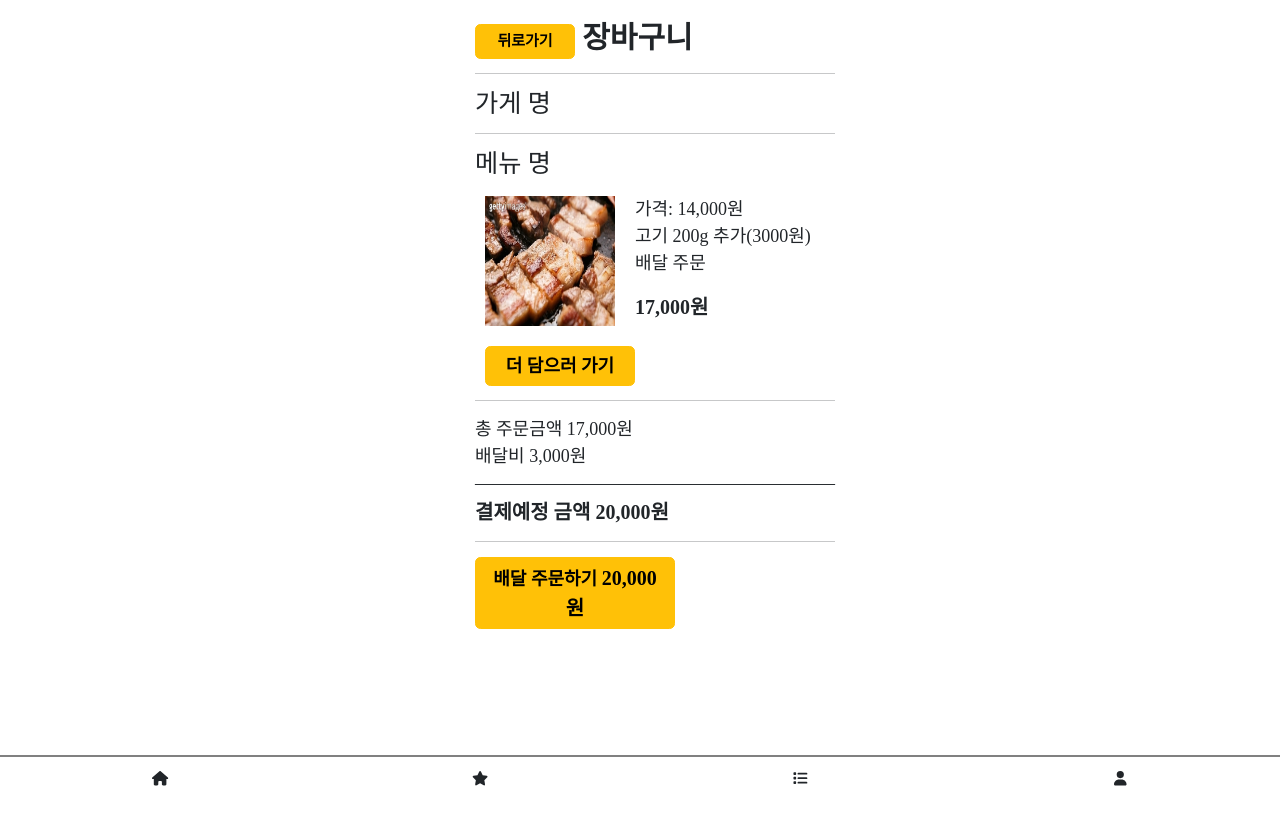
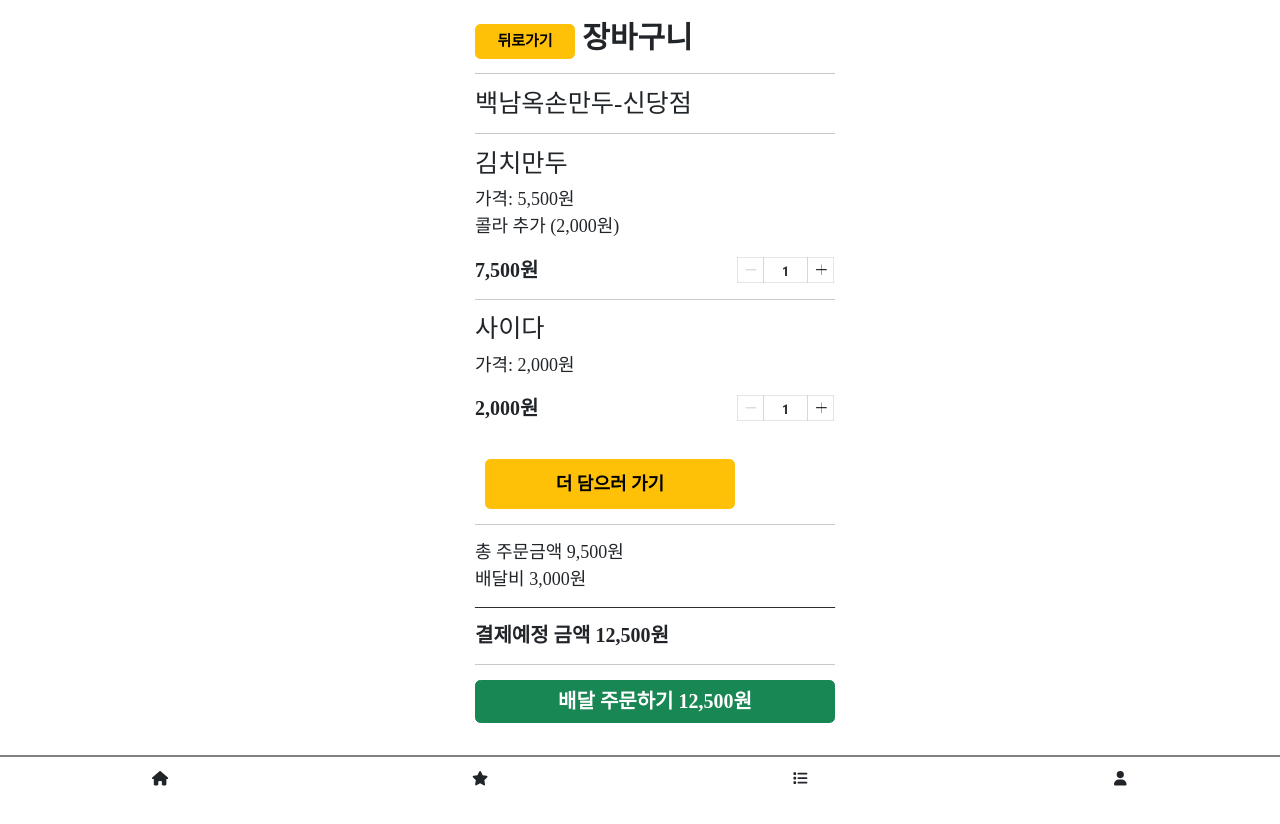
Before and after one commit to sdiaeyu6n/BBLink_frontend, a React (Create React App) app: page /mybag in a window 1280 px wide. Shown: the top 824 px of the page. Built offline with nearby package versions, Linux system fonts and the light colour scheme; a web font is replaced by a local one.

Commit message:
장바구니 끝남

```diff
--- a/src/components/StoreDetail.js
+++ b/src/components/StoreDetail.js
@@ -68,7 +68,9 @@ const StoreDetail = () => {
               {"  "}
               <Button
                 variant="success"
-                onClick={handleHeart}
+                onClick={() => {
+                  navigate("/mybag");
+                }}
                 style={{ width: 250, fontSize: 30, marginLeft: 15 }}
               >
                 <b>장바구니 보기</b>
--- a/src/pages/MyBag.js
+++ b/src/pages/MyBag.js
@@ -31,31 +31,41 @@ const MyBag = () => {
       </div>
       <hr></hr>
       <div>
-        <h3>가게 명</h3>
+        <h3>백남옥손만두-신당점</h3>
       </div>
       <hr></hr>
-      <div>
-        <h3>메뉴 명</h3>
-      </div>
-      <div className="StoreInfoImage" style={{ float: "left", margin: 10 }}>
+
+      {/* <div className="StoreInfoImage" style={{ float: "left", margin: 10 }}>
         <img
           className="storeImg"
-          src="img/menu1.jpg"
-          width="130"
-          height="130"
-          alt="삼겹살 음식 이미지"
+          src="img/menu2_김치만두.png"
+          width="150"
+          height="120"
+          alt="김치만두 이미지"
         />
-      </div>
-      <div className="StoreInfoText" style={{ float: "left", margin: 10 }}>
-        <p style={{ fontSize: 18 }}>
-          가격: 14,000원{"\n"}
-          고기 200g 추가(3000원){"\n"}
-          배달 주문{"\n"}
-        </p>
+      </div> */}
+      <h3>김치만두</h3>
+      <p style={{ fontSize: 18 }}>
+        가격: 5,500원{"\n"}
+        콜라 추가 (2,000원){"\n"}
+      </p>
+      <b style={{ fontSize: 20, float: "left" }}>7,500원</b>
 
-        <b style={{ fontSize: 20 }}>17,000원</b>
+      <div style={{ float: "right" }}>
+        <img src="img/수량.png" width="100" height="30" />
       </div>
       <div style={{ clear: "both" }}></div>
+      <hr></hr>
+
+      <h3>사이다</h3>
+      <p style={{ fontSize: 18 }}>가격: 2,000원{"\n"}</p>
+      <b style={{ fontSize: 20, float: "left" }}>2,000원</b>
+
+      <div style={{ float: "right" }}>
+        <img src="img/수량.png" width="100" height="30" />
+      </div>
+      <div style={{ clear: "both" }}></div>
+      <p>{"\n"}</p>
 
       <div style={{ margin: 10 }}>
         <Button
@@ -63,7 +73,7 @@ const MyBag = () => {
           onClick={() => {
             navigate("/store");
           }}
-          style={{ width: 150, fontSize: 18 }}
+          style={{ width: 250, height: 50, fontSize: 18 }}
         >
           <b>더 담으러 가기</b>
         </Button>
@@ -71,22 +81,22 @@ const MyBag = () => {
       <hr></hr>
       <div>
         <p style={{ fontSize: 18 }}>
-          총 주문금액 17,000원{"\n"}
+          총 주문금액 9,500원{"\n"}
           배달비 3,000원{"\n"}
           ――――――――――――――――――――{"\n"}
-          <b style={{ fontSize: 20 }}>결제예정 금액 20,000원</b>
+          <b style={{ fontSize: 20 }}>결제예정 금액 12,500원</b>
         </p>
       </div>
       <hr></hr>
       <div>
         <Button
-          variant="warning"
+          variant="success"
           onClick={() => {
             navigate("/payment");
           }}
-          style={{ width: 200, fontSize: 18 }}
+          style={{ width: 360, fontSize: 20, float: "center" }}
         >
-          <b>배달 주문하기</b> <b style={{ fontSize: 20 }}>20,000원</b>
+          <b>배달 주문하기</b> <b style={{ fontSize: 20 }}>12,500원</b>
         </Button>
       </div>
     </div>
```
